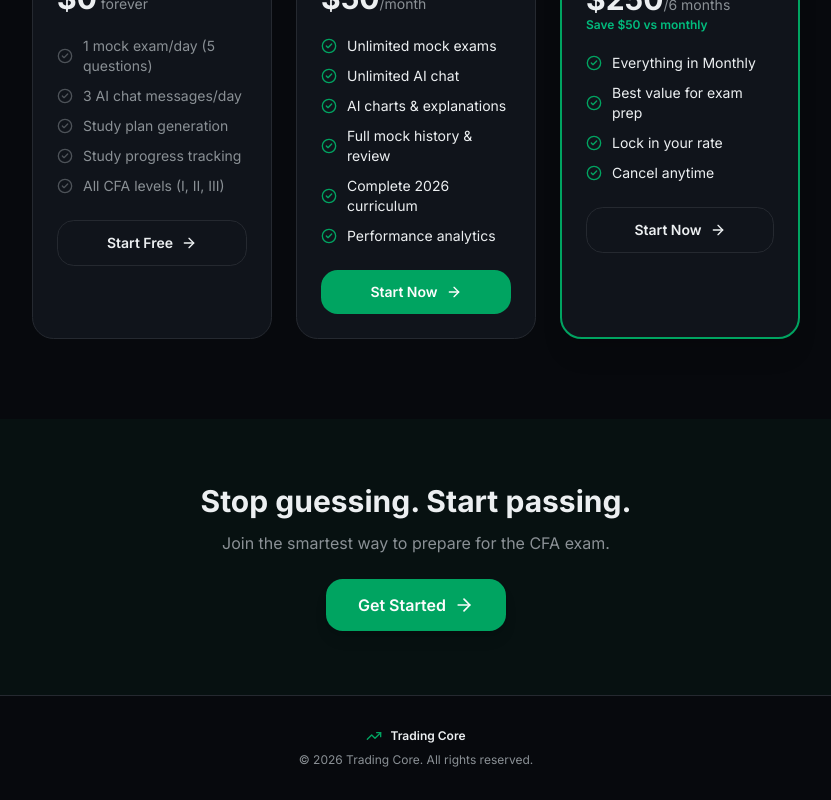
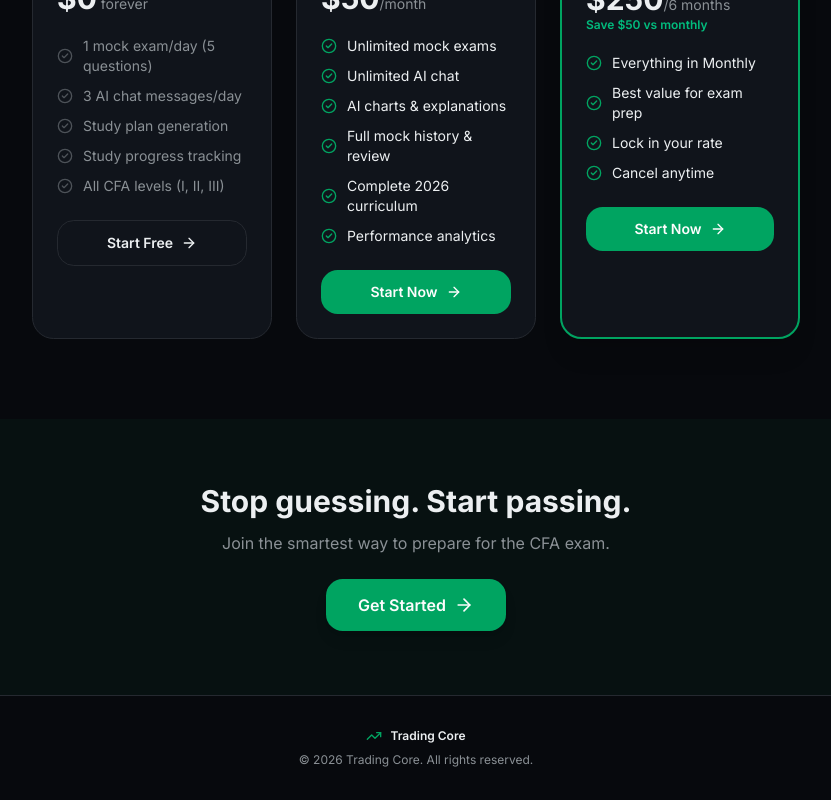
Before and after one commit to tradingcore/CFA, a Next.js app: page / in a window 1280 px wide. Shown: the part 2345-3145 px from the top of the page, without its empty margins (224-1055 px from the left). Built offline with nearby package versions, Linux system fonts and the light colour scheme; no server answers.

Commit message:
fix: green Start Now button on both Monthly and 6-Month plans
Co-authored-by: Cursor <cursoragent@cursor.com>

```diff
--- a/src/app/page.tsx
+++ b/src/app/page.tsx
@@ -283,7 +283,7 @@ export default function LandingPage() {
               </ul>
               <Link
                 href="/register"
-                className="flex w-full items-center justify-center gap-2 rounded-xl border border-border py-3 text-sm font-semibold transition-colors hover:bg-accent"
+                className="flex w-full items-center justify-center gap-2 rounded-xl bg-primary py-3 text-sm font-semibold text-primary-foreground transition-opacity hover:opacity-90"
               >
                 Start Now <ArrowRight className="h-4 w-4" />
               </Link>
```
